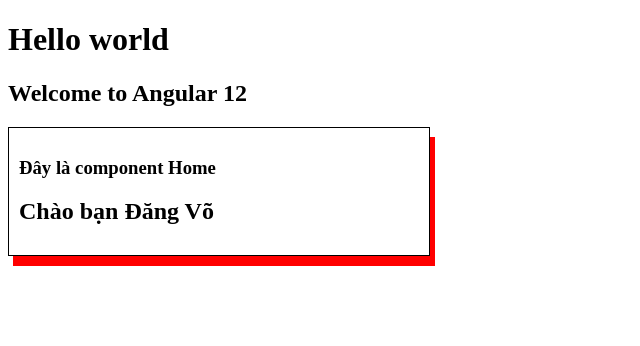
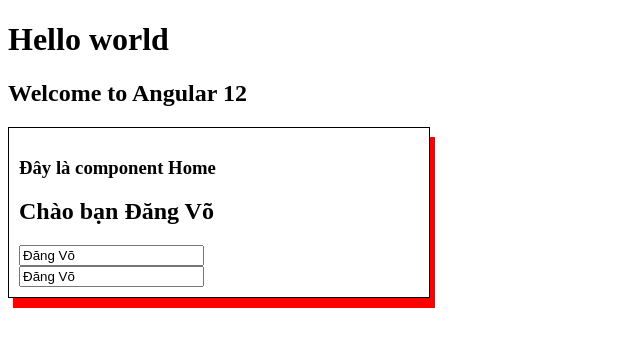
Before and after one commit to dangvth/Angular12, an Angular app: page / in a window 1280 px wide. Shown: the top 346 px of the page, without its empty margins (0-640 px from the left). Built offline with nearby package versions, Linux system fonts and the light colour scheme.

Commit message:
DataBindingProperties

```diff
--- a/src/app/home/home.component.html
+++ b/src/app/home/home.component.html
@@ -1,4 +1,7 @@
 <div class="example">
     <h3>Đây là component Home</h3>
     <h2>Chào bạn {{ name }}</h2>
+    <input value="{{ name }}" title="Đây là {{ name }}"/>
+    <br/>
+    <input [value]="name" [title]="'Đây là ' + name"/>
 </div>
```
